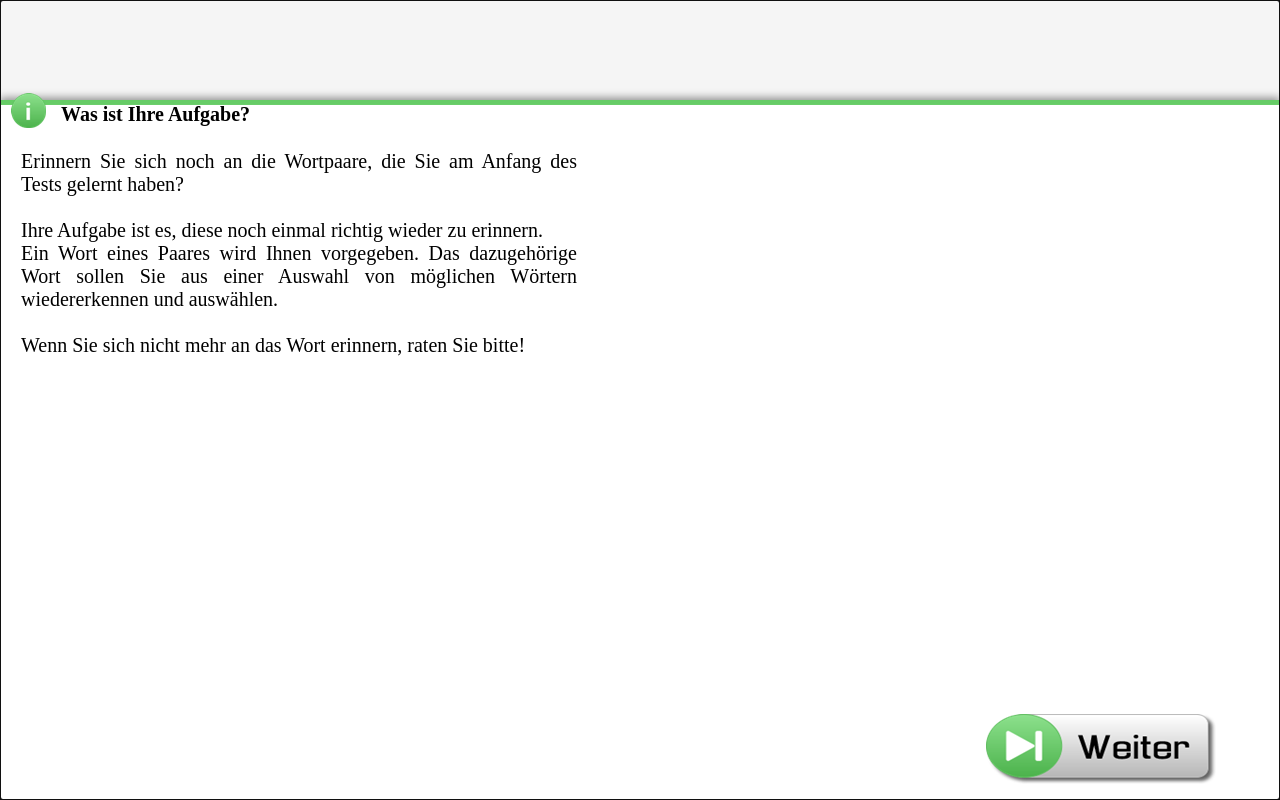
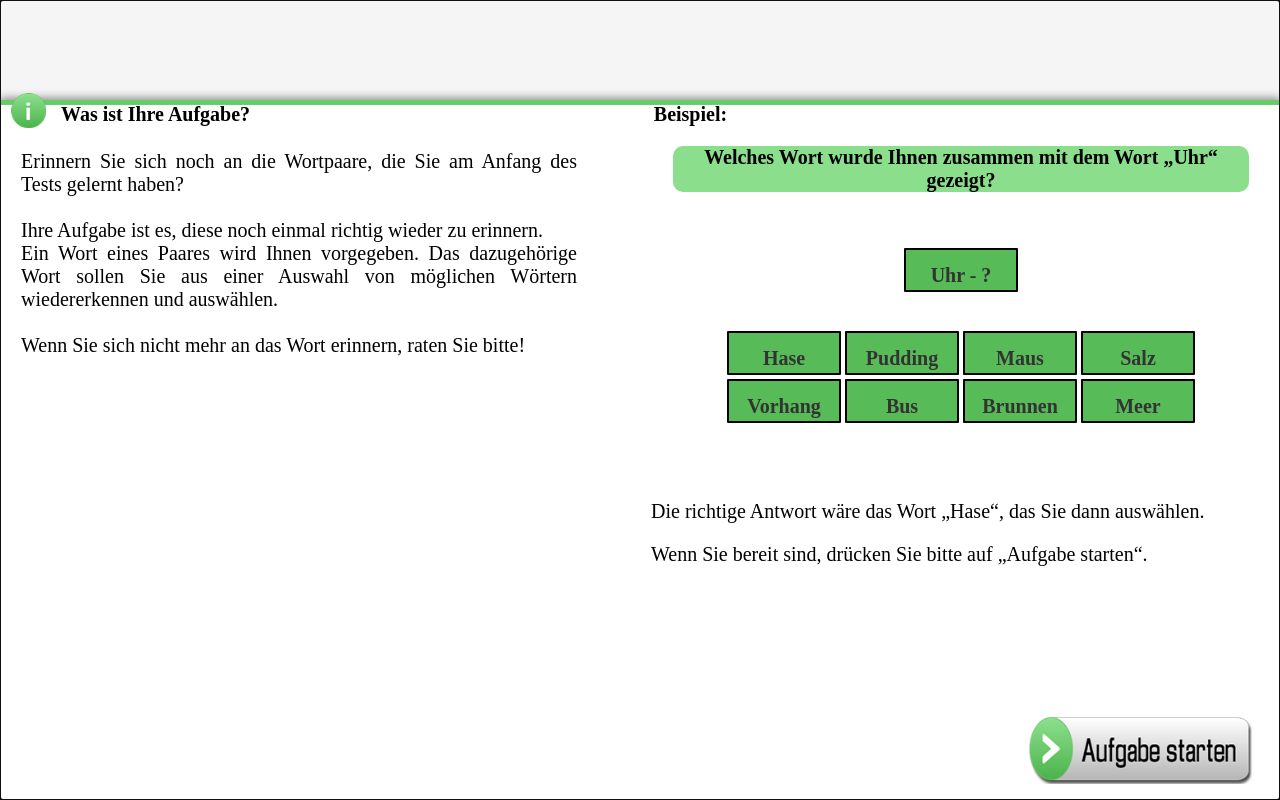
Before and after one commit to leettran/Screening, a PHP site: page /PaarassoziationstestTeil2.html in a window 1280 px wide. Run offline with PHP 8.4, Linux system fonts and the light colour scheme; some web fonts are replaced.

Commit message:
adjust some buttons make examples for: tmt, mosaiktest

```diff
--- a/ADLs.html
+++ b/ADLs.html
@@ -36,7 +36,7 @@ Component: Screening
 
             <div data-role="content">
 
-                <div class="testname">Aufgabe<br>ADL<br>
+                <div class="testname">Aufgabe<br>Aktivitäten des täglichen Lebens<br>
                     <!--<a href="#intro" data-role="button" data-inline="true" class="defaultButton" >Zur Aufgabe</a>-->
                 </div>
 
@@ -132,7 +132,7 @@ Component: Screening
                                 <br><br><br>-->
 
                 <!--start button-->
-                <image src="css\images\btns-bg\bt-weiter.png" class="defaultButton" onclick="showFollowingPageDelayed('frage1', 1000);"/>
+                <image src="css\images\btns-bg\bt-aufgabe-starten.png" class="startTaskButton" onclick="showFollowingPageDelayed('frage1', 1000);"/>
 
 <!--                <a href="#frage1" data-role="button" data-inline="true"
                    style="float: right;" class="defaultButton" onclick="switchToFullscreen();">Zu den Fragen</a> -->
--- a/Depressionsscreening.html
+++ b/Depressionsscreening.html
@@ -140,7 +140,7 @@ Component: Screening
 
 
                 <!--start button-->
-                <image src="css\images\btns-bg\bt-weiter.png" class="defaultButton" onclick="showFollowingPageDelayed('fragenTeil1', 1000);"/>
+                <image src="css\images\btns-bg\bt-aufgabe-starten.png" class="startTaskButton" onclick="showFollowingPageDelayed('fragenTeil1', 1000);"/>
 
                 <!--                <a href="#fragenTeil1" data-role="button" data-inline="true" class="defaultButton"
                                    onclick="switchToFullscreen();" style="float: right;">Zu den Fragen</a> -->
--- a/PaarassoziationstestTeil2.html
+++ b/PaarassoziationstestTeil2.html
@@ -120,7 +120,46 @@ Component: Screening
                     <!--example div-->
                     <div class="floatright">
 
+                        <h1 class="exampleHeader" >Beispiel:</h1>
 
+                        </br></br>
+
+                        <div class="divWithRoundedCorners">
+
+                            <p class="instructionTextForExample" >
+                                Welches Wort wurde Ihnen zusammen mit dem Wort „Uhr“ gezeigt?
+                            </p>
+                        </div>
+
+                        </br></br>
+
+
+                        <center> <div class="wordrectangleForExample" style="font-size: 20px;font-weight: bold; font-family: Quattrocento;">Uhr - ?</div> </center>
+
+                        </br></br>
+
+                        <center><table>
+                                <tr>
+                                    <td><center> <div class="wordrectangleForExample" style="font-size: 20px;font-weight: bold; font-family: Quattrocento;">Hase</div> </center></td>
+                                <td><center> <div class="wordrectangleForExample" style="font-size: 20px;font-weight: bold; font-family: Quattrocento;">Pudding</div> </center></td>
+                                <td><center> <div class="wordrectangleForExample" style="font-size: 20px;font-weight: bold; font-family: Quattrocento;">Maus</div> </center></td>
+                                <td><center> <div class="wordrectangleForExample" style="font-size: 20px;font-weight: bold; font-family: Quattrocento;">Salz</div> </center></td>
+                                </tr>
+                                <tr>
+                                    <td><center> <div class="wordrectangleForExample" style="font-size: 20px;font-weight: bold; font-family: Quattrocento;">Vorhang</div> </center></td>
+                                <td><center> <div class="wordrectangleForExample" style="font-size: 20px;font-weight: bold; font-family: Quattrocento;">Bus</div> </center></td>
+                                <td><center> <div class="wordrectangleForExample" style="font-size: 20px;font-weight: bold; font-family: Quattrocento;">Brunnen</div> </center></td>
+                                <td><center> <div class="wordrectangleForExample" style="font-size: 20px;font-weight: bold; font-family: Quattrocento;">Meer</div> </center></td>
+                                </tr>
+                            </table>
+                        </center>
+
+
+                        </br></br></br>
+
+                        <p class="instructionText">Die richtige Antwort wäre das Wort „Hase“, das Sie dann auswählen.</p>
+
+                        <p class="instructionText">Wenn Sie bereit sind, drücken Sie bitte auf „Aufgabe starten“.</p>
 
 
                     </div>
@@ -156,7 +195,7 @@ Component: Screening
                                 <br><br><br>-->
 
                 <!--start button-->
-                <image src="css\images\btns-bg\bt-weiter.png" class="defaultButton" onclick="showFollowingPageDelayed('wordpair1', 1000);"/>
+                <image src="css\images\btns-bg\bt-aufgabe-starten.png" class="startTaskButton" onclick="showFollowingPageDelayed('wordpair1', 1000);"/>
 
                 <!--                <a href="#wordpair1" data-role="button" data-inline="true" class="defaultButton"
                                    style="float: right;" onclick="switchToFullscreen();">Aufgabe starten</a> -->
@@ -517,5 +556,24 @@ Component: Screening
         </div>
 
 
+
+         <!--transition page to the next task (paar assoziationstest teil2 test)-->
+        <div data-role="page" id="taskEndPage" data-dom-cache=true class="whitePage">
+
+
+            <div data-role="content">
+                <h1 id="repeatitionHint" class="transitionPageText" >Die fünfte Aufgabe haben Sie geschafft!</h1>
+
+                <br>
+                <br>
+
+                <image src="css\images\btns-bg\bt-next-task.png" class="nextTaskButton" onclick="goToDepressionsscreening();"/>
+
+
+            </div>
+        </div>
+
+
+
     </body>
 </html>
--- a/css/style.css
+++ b/css/style.css
@@ -54,7 +54,7 @@
         width: 230px;
         position: absolute;
         bottom: 2%;
-        right: 5%;
+        right: 2%;
         font-size: x-large;
         text-shadow: none;
     }
@@ -64,12 +64,89 @@
         background-image:url('images/btns-bg/bt-weiter-hover.png');
         position:absolute;
         bottom: 1.7%;
-        right: 4.8%;
+        right: 1.8%;
         background-image: none;
         outline: none;
         -webkit-box-shadow: none;
         box-shadow: none;
     }
+
+
+    .startButton{
+        background-size: 100%;
+        background-repeat:no-repeat;
+        height: 70px;
+        width: 230px;
+        position: absolute;
+        bottom: 2%;
+        right: 2%;
+        font-size: x-large;
+        text-shadow: none;
+    }
+
+
+    .startButton:active, .startButton:focus, .startButton.active{
+        background-image:url('images/btns-bg/bt-start.png');
+        position:absolute;
+        bottom: 1.7%;
+        right: 1.8%;
+        background-image: none;
+        outline: none;
+        -webkit-box-shadow: none;
+        box-shadow: none;
+    }
+
+
+    .startTaskButton{
+        background-size: 100%;
+        background-repeat:no-repeat;
+        height: 70px;
+        width: 230px;
+        position: absolute;
+        bottom: 2%;
+        right: 2%;
+        font-size: x-large;
+        text-shadow: none;
+    }
+
+
+    .startTaskButton:active, .startTaskButton:focus, .startTaskButton.active{
+        background-image:url('images/btns-bg/bt-aufgabe-starten.png');
+        position:absolute;
+        bottom: 1.7%;
+        right: 1.8%;
+        background-image: none;
+        outline: none;
+        -webkit-box-shadow: none;
+        box-shadow: none;
+    }
+
+
+     .nextTaskButton{
+        background-size: 100%;
+        background-repeat:no-repeat;
+        height: 70px;
+        width: 320px;
+        position: absolute;
+        bottom: 2%;
+        right: 2%;
+        font-size: x-large;
+        text-shadow: none;
+    }
+
+
+    .nextTaskButton:active, .nextTaskButton:focus, .nextTaskButton.active{
+        background-image:url('images/btns-bg/bt-next-task.png');
+        position:absolute;
+        bottom: 1.7%;
+        right: 1.8%;
+        background-image: none;
+        outline: none;
+        -webkit-box-shadow: none;
+        box-shadow: none;
+    }
+
+
 
 
     .instructionLong{
@@ -128,6 +205,19 @@
         position: absolute;
         left: 60px;
         top: 0px;
+
+    }
+
+    .exampleHeader{
+        font-size: 20px;
+        font-family: Enigma_2;
+        color: black;
+        text-shadow: none;
+        text-align: center;
+        font-weight: bold;
+        position: absolute;
+        left: 51%;
+        top: 0%;
 
     }
 
```
Also changed, not shown: Mosaiktest.html (+8 -4 lines), PaarassoziationstestTeil1.html (+11 -7 lines), Trailmakingtest.html (+20 -4 lines), Zahlensortieren.html (+6 -2 lines), css/images/btns-bg/bt-aufgabe-starten.png (added), css/images/btns-bg/bt-next-task.png (added), css/images/btns-bg/bt-start.png (added), js/jsfunctions.js. Lines whose indentation alone changed are shown as unchanged.
